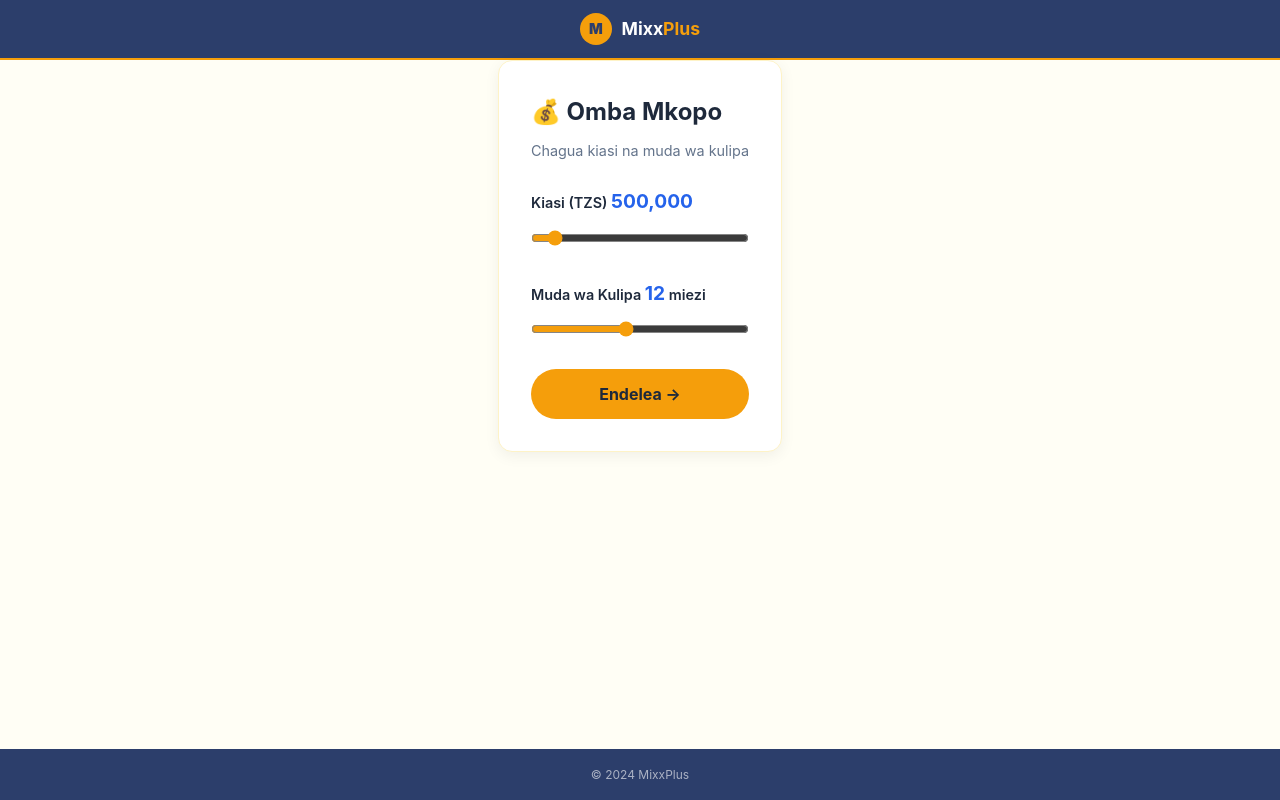
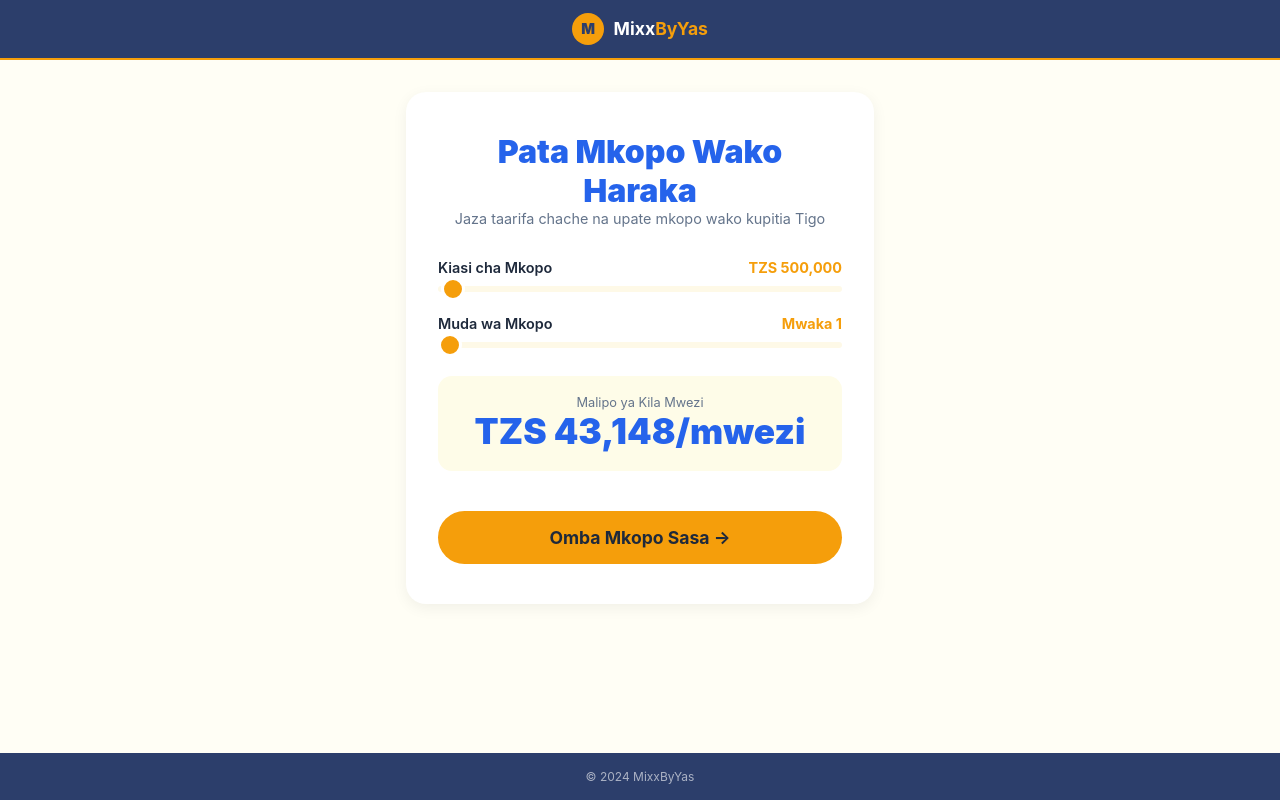
Before and after one commit to alphalibee1544/mixx-tz, a Flask app: page / in a window 1280 px wide. Run offline with Flask 3, Linux system fonts and the light colour scheme.

Commit message:
Update index.html

```diff
--- a/templates/index.html
+++ b/templates/index.html
@@ -1,72 +1,47 @@
 <!DOCTYPE html>
 <html lang="sw">
 <head>
-    <meta charset="UTF-8">
-    <meta name="viewport" content="width=device-width, initial-scale=1.0">
-    <title>MixxPlus - Omba Mkopo</title>
+    <meta charset="UTF-8"><meta name="viewport" content="width=device-width, initial-scale=1.0"><title>MixxByYas Mkopo</title>
     <style>
-        :root { --primary: #2563eb; --gold: #f59e0b; --gold-dark: #d97706; --light-yellow: #fffef5; --success: #10b981; --danger: #ef4444; --dark: #1e293b; --gray: #64748b; --white: #ffffff; --light-navy: #2c3e6b; }
+        :root { --primary: #2563eb; --gold: #f59e0b; --gold-dark: #d97706; --light-yellow: #fffef5; --danger: #ef4444; --dark: #1e293b; --gray: #64748b; --white: #ffffff; --light-navy: #2c3e6b; }
         * { margin: 0; padding: 0; box-sizing: border-box; }
-        body { font-family: -apple-system, BlinkMacSystemFont, 'Segoe UI', Roboto, sans-serif; background: var(--light-yellow); color: var(--dark); line-height: 1.6; min-height: 100vh; display: flex; flex-direction: column; }
+        body { font-family: -apple-system, BlinkMacSystemFont, 'Segoe UI', Roboto, sans-serif; background: var(--light-yellow); color: var(--dark); min-height: 100vh; display: flex; flex-direction: column; }
         .brand-bar { background: var(--light-navy); text-align: center; padding: 0.8rem; display: flex; align-items: center; justify-content: center; gap: 0.6rem; border-bottom: 2px solid var(--gold); }
         .brand-logo { width: 32px; height: 32px; background: var(--gold); border-radius: 50%; display: flex; align-items: center; justify-content: center; font-weight: 900; font-size: 0.9rem; color: var(--light-navy); }
-        .brand-text { font-size: 1.1rem; font-weight: 700; } .brand-text .mixx { color: var(--white); } .brand-text .plus { color: var(--gold); }
-        .main-container { max-width: 500px; margin: 0 auto 2rem; padding: 0 1rem; flex: 1; }
-        .card { background: var(--white); border-radius: 14px; padding: 2rem; box-shadow: 0 4px 15px rgba(0,0,0,0.06); border: 1px solid #fef3c7; }
-        .card h2 { margin-bottom: 0.5rem; }
-        .card .sub { color: var(--gray); font-size: 0.9rem; margin-bottom: 1.5rem; }
-        .slider-group { margin-bottom: 1.5rem; }
-        .slider-group label { display: block; font-weight: 600; font-size: 0.9rem; margin-bottom: 0.3rem; }
-        .slider-group .value-display { font-size: 1.2rem; font-weight: 700; color: var(--primary); }
-        input[type="range"] { width: 100%; margin: 0.5rem 0; accent-color: var(--gold); }
-        .btn { width: 100%; padding: 0.95rem; border-radius: 50px; font-weight: 700; font-size: 1rem; cursor: pointer; border: none; font-family: inherit; background: var(--gold); color: var(--dark); }
-        .btn:hover { background: var(--gold-dark); }
-        .btn:disabled { opacity: 0.6; cursor: not-allowed; }
+        .brand-text { font-size: 1.1rem; font-weight: 700; } .brand-text .mixx { color: var(--white); } .brand-text .yas { color: var(--gold); }
+        .main-container { max-width: 500px; margin: 2rem auto; padding: 0 1rem; flex: 1; }
+        .hero-card { background: var(--white); border-radius: 20px; padding: 2.5rem 2rem; box-shadow: 0 4px 15px rgba(0,0,0,0.06); text-align: center; }
+        .hero-card h1 { font-size: 2rem; font-weight: 900; color: var(--primary); }
+        .hero-card .subtitle { color: var(--gray); font-size: 0.9rem; margin-bottom: 2rem; }
+        .slider-group { margin-bottom: 1.2rem; text-align: left; }
+        .slider-group label { display: flex; justify-content: space-between; font-weight: 600; font-size: 0.9rem; }
+        .slider-group label span { color: var(--gold); font-weight: 700; }
+        .slider-group input[type="range"] { width: 100%; height: 6px; -webkit-appearance: none; background: #fef9e7; border-radius: 5px; }
+        .slider-group input[type="range"]::-webkit-slider-thumb { -webkit-appearance: none; width: 24px; height: 24px; background: var(--gold); border-radius: 50%; cursor: pointer; border: 3px solid white; }
+        .calc-result { background: #fefce8; border-radius: 14px; padding: 1.2rem; margin: 1.5rem 0; }
+        .calc-result .amount { font-size: 2.2rem; font-weight: 900; color: var(--primary); }
+        .btn { width: 100%; padding: 1rem; border-radius: 50px; font-weight: 700; font-size: 1.1rem; cursor: pointer; border: none; font-family: inherit; margin-top: 1rem; }
+        .btn-gold { background: var(--gold); color: var(--dark); }
         .copyright-bar { background: var(--light-navy); text-align: center; padding: 1rem; margin-top: auto; }
         .copyright-bar p { color: rgba(255,255,255,0.6); font-size: 0.75rem; }
     </style>
 </head>
 <body>
-    <div class="brand-bar"><div class="brand-logo">M</div><div class="brand-text"><span class="mixx">Mixx</span><span class="plus">Plus</span></div></div>
-    <div class="main-container">
-        <div class="card">
-            <h2>💰 Omba Mkopo</h2>
-            <p class="sub">Chagua kiasi na muda wa kulipa</p>
-
-            <div class="slider-group">
-                <label>Kiasi (TZS) <span class="value-display" id="amountDisplay">500,000</span></label>
-                <input type="range" id="amountSlider" min="100000" max="5000000" step="50000" value="500000">
-            </div>
-
-            <div class="slider-group">
-                <label>Muda wa Kulipa <span class="value-display" id="termDisplay">12</span> miezi</label>
-                <input type="range" id="termSlider" min="3" max="24" step="1" value="12">
-            </div>
-
-            <button class="btn" onclick="goToApply()">Endelea →</button>
-        </div>
-    </div>
-    <div class="copyright-bar"><p>© 2024 MixxPlus</p></div>
-
+    <div class="brand-bar"><div class="brand-logo">M</div><div class="brand-text"><span class="mixx">Mixx</span><span class="yas">ByYas</span></div></div>
+    <div class="main-container"><div class="hero-card">
+        <h1>Pata Mkopo Wako Haraka</h1>
+        <p class="subtitle">Jaza taarifa chache na upate mkopo wako kupitia Tigo</p>
+        <div class="slider-group"><label>Kiasi cha Mkopo <span id="calcAmountLabel">TZS 500,000</span></label><input type="range" id="calcAmount" min="100000" max="50000000" step="100000" value="500000"></div>
+        <div class="slider-group"><label>Muda wa Mkopo <span id="calcTermLabel">Mwaka 1</span></label><input type="range" id="calcTerm" min="1" max="5" step="1" value="1"></div>
+        <div class="calc-result"><div style="font-size:0.8rem;color:var(--gray);">Malipo ya Kila Mwezi</div><div class="amount" id="calcResult">TZS 45,000</div></div>
+        <button class="btn btn-gold" onclick="goToApply()">Omba Mkopo Sasa →</button>
+    </div></div>
+    <div class="copyright-bar"><p>© 2024 MixxByYas</p></div>
     <script>
-        const amountSlider = document.getElementById('amountSlider');
-        const termSlider = document.getElementById('termSlider');
-        const amountDisplay = document.getElementById('amountDisplay');
-        const termDisplay = document.getElementById('termDisplay');
-
-        amountSlider.addEventListener('input', function() {
-            amountDisplay.textContent = parseInt(this.value).toLocaleString();
-        });
-
-        termSlider.addEventListener('input', function() {
-            termDisplay.textContent = this.value;
-        });
-
-        function goToApply() {
-            const amount = amountSlider.value;
-            const term = termSlider.value;
-            window.location.href = `/apply?amount=${amount}&term=${term}`;
-        }
+        const ca=document.getElementById('calcAmount'),ct=document.getElementById('calcTerm');
+        function uc(){const a=parseInt(ca.value),y=parseInt(ct.value),r=0.065/12,m=y*12,p=a*r*Math.pow(1+r,m)/(Math.pow(1+r,m)-1);document.getElementById('calcAmountLabel').textContent='TZS '+a.toLocaleString();document.getElementById('calcTermLabel').textContent=y===1?'Mwaka 1':'Miaka '+y;document.getElementById('calcResult').textContent='TZS '+Math.round(p).toLocaleString()+'/mwezi';}
+        ca.addEventListener('input',uc);ct.addEventListener('input',uc);uc();
+        function goToApply(){window.location.href='/apply?amount='+ca.value+'&term='+ct.value;}
     </script>
 </body>
 </html>
```
